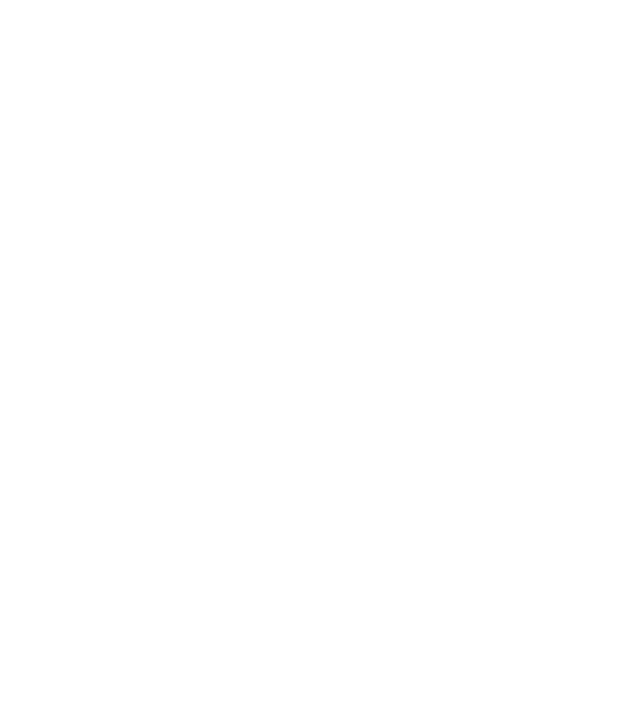
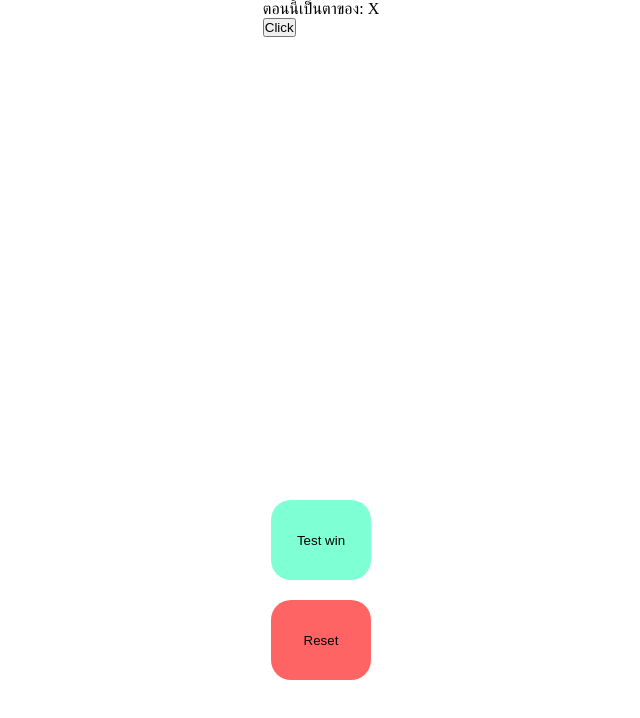
Before and after one commit to SK1NPALL/project-tic-tac-toe, a React (Vite) app: page / in a window 1280 px wide. Shown: the top 718 px of the page, without its empty margins (319-959 px from the left). Built offline with nearby package versions, Linux system fonts and the light colour scheme.

Commit message:
update_Turnshow&Winalert&Reset

```diff
--- a/src/App.css
+++ b/src/App.css
@@ -6,51 +6,40 @@
   box-sizing: border-box;
 
 }
-/* just setup don't delete */
-/* center the board as before */
-/* src/App.css */
 
-.App {
+.container{
   display: flex;
   justify-content: center;
   align-items: center;
-  min-height: 100vh;
-  background: #faf8ff;
 }
 
-.board {
-  width: min(90vmin, 450px);
-  display: grid;
-  grid-template-columns: repeat(3, 1fr);
-  gap: 12px;
-  padding: 12px;
-  background: #fff5f8;
-  border-radius: 20px;
-  box-shadow: 0 8px 16px rgba(0, 0, 0, 0.1);
+.turn_button{
+   background-color: #4CAF50;
+  color: white;
+  padding: 10px 16px;
+  border: none;
+  border-radius: 4px;
+  cursor: pointer;
 }
 
-.square {
-  position: relative;
-  aspect-ratio: 1;
-  background: #ffe3ec;
-  border: 2px solid #ffbfd1;
-  border-radius: 12px;
-  display: flex;
-  align-items: center;
-  justify-content: center;
-  font-size: 3rem;
-  color: #c2185b;
-  cursor: pointer;
-  transition:
-    transform 0.1s ease,
-    background 0.2s ease;
+.won_button{
+  position: absolute;
+  text-align: center;
+  width: 100px;
+  height: 80px;
+  border: none;
+  border-radius: 20px;
+  background-color: aquamarine;
+  top: 500px;
 }
 
-.square:hover {
-  background: #ffd1e3;
-  transform: scale(1.05);
+.reset{
+  position: absolute;
+  text-align: center;
+  width: 100px;
+  height: 80px;
+  border: none;
+  border-radius: 20px;
+  background-color: rgb(255, 100, 100);
+  top: 600px;
 }
-
-.square:active {
-  transform: scale(0.95);
-}
--- a/src/App.jsx
+++ b/src/App.jsx
@@ -2,14 +2,33 @@
 import reactLogo from './assets/react.svg'
 import viteLogo from '/vite.svg'
 import './App.css'
+import GameReset from './assets/components/GameReset.jsx'
+import WinnerBanner from './assets/components/WinnerBanner.jsx'
 
 function App() {
   // Put varible or function here
+  const [turn, setTurn] = useState('X');
+
+  function handleClick() {
+    setTurn(turn === 'X' ? 'O' : 'X'); // เปลี่ยนตาเล่นระหว่าง X กับ O
+  }
+
+
+
 
   return (
     <>
-      {/* Put components here */}
-    </>
+    <div class="container">
+    <div><p>ตอนนี้เป็นตาของ: {turn}</p>
+      <button onClick={handleClick} class="turn_show">Click</button>
+    </div>
+
+    <WinnerBanner/>
+
+
+    <GameReset/>
+    </div>
+   </>
   )
 }
 
--- /dev/null
+++ b/src/assets/components/GameReset.jsx
@@ -0,0 +1,15 @@
+import React from 'react'
+
+function GameReset() {
+    function reset(){
+    window.location.reload();
+  }
+
+  return (
+
+    <button onClick={reset} class="reset" type="reset">Reset</button>
+  )
+}
+
+
+export default GameReset
--- /dev/null
+++ b/src/assets/components/WinnerBanner.jsx
@@ -0,0 +1,21 @@
+import React, { useState, useEffect } from 'react';
+
+function WinnerBanner() {
+  const [isWon, setIsWon] = useState(false);
+
+  useEffect(() => {
+    if (isWon) {
+      alert('YOU WIN !!!');
+    }
+  }, [isWon]); // ทำงานเมื่อ isWon เปลี่ยน
+
+  function handleClick() {
+    setIsWon(true);
+  }
+
+  return (
+    <button onClick={handleClick} className="won_button">Test win</button>
+  );
+}
+
+export default WinnerBanner;
```
Also changed, not shown: src/assets/components/SquareBoard.jsx (deleted, +0 -18 lines), src/assets/components/TurnShow.jsx (added, +23 -0 lines).
